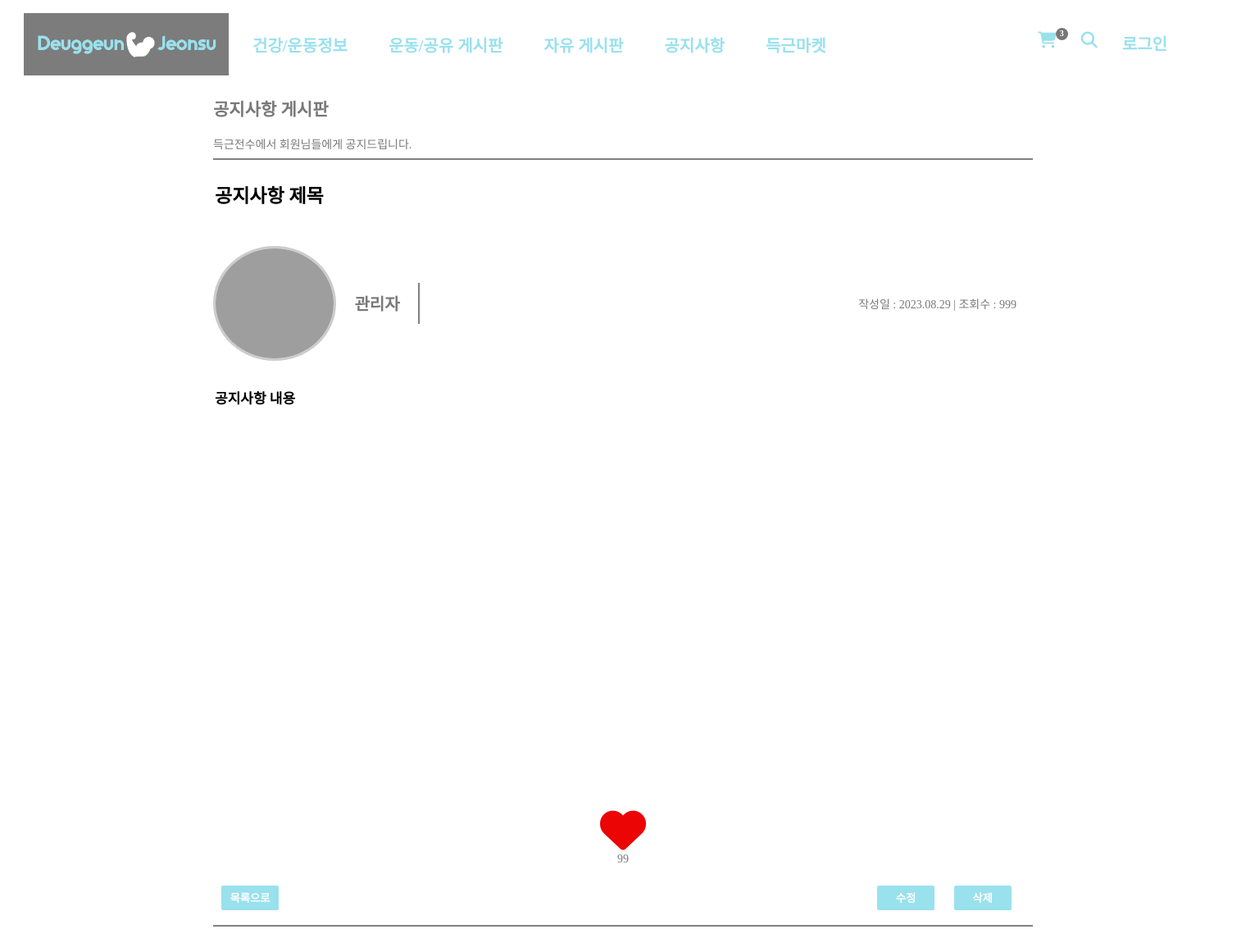
After one commit to DeuggeunJeonsu/DeuggeunJeonsu, a Java web app: page /notificationDetail in a window 1520 px wide. The commit adds this page. Shown: the whole page at 82% size. Run offline with Spring Boot 4, a stand-in JSP engine, Linux system fonts and the light colour scheme; the project's own start-up code is not run, and a stand-in starts its controllers and pages; some libraries are stand-ins or nearby versions; some web fonts are replaced; grey boxes are pictures that could not be loaded.

Commit message:
2023-08-29 공지사항 +2

```diff
--- a/FinalProject/src/main/java/com/jeonsu/deuggeun/board/controller/BoardController.java
+++ b/FinalProject/src/main/java/com/jeonsu/deuggeun/board/controller/BoardController.java
@@ -12,9 +12,21 @@ public class BoardController {
 		return "board/boardList";
 	}
 
-	@RequestMapping("/notification")
+	@RequestMapping("/notificationList")
 	public String notificationList() {
 
-		return "board/notification";
+		return "board/notificationList";
+	}
+
+	@RequestMapping("/notificationWrite")
+	public String notificationWrite() {
+
+		return "board/notificationWrite";
+	}
+
+	@RequestMapping("/notificationDetail")
+	public String notificationDetail() {
+
+		return "board/notificationDetail";
 	}
 }
--- /dev/null
+++ b/FinalProject/src/main/webapp/WEB-INF/views/board/notificationDetail.jsp
@@ -0,0 +1,81 @@
+<%@ page language="java" contentType="text/html; charset=UTF-8"
+	pageEncoding="UTF-8"%>
+<%@ taglib prefix="c" uri="http://java.sun.com/jsp/jstl/core"%>
+
+<!DOCTYPE html>
+<html lang="ko">
+
+<head>
+<meta charset="UTF-8">
+<meta http-equiv="X-UA-Compatible" content="IE=edge">
+<meta name="viewport" content="width=device-width, initial-scale=1.0">
+<title>공지사항 상세페이지</title>
+
+<script src="https://kit.fontawesome.com/f7459b8054.js"
+	crossorigin="anonymous"></script>
+<link rel="stylesheet"
+	href="/resources/css/board/notificationDetail-style.css">
+</head>
+
+<body>
+	<main>
+		<div class="Jheader">
+			<jsp:include page="/WEB-INF/views/common/header.jsp"></jsp:include>
+		</div>
+
+		<div class="Jbody">
+			<div class="Jcenter">
+
+				<div class="ncHead">
+					<h2>공지사항 게시판</h2>
+				</div>
+
+				<div class="ncText">득근전수에서 회원님들에게 공지드립니다.</div>
+
+				<div class="ncTitle">
+					<input type="text" autocomplete="off" value="공지사항 제목" readonly>
+				</div>
+
+				<div class="ncProfile">
+
+					<div id="ncProfile2">
+						<img
+							src="https://encrypted-tbn0.gstatic.com/images?q=tbn:ANd9GcTcmsIcVNgkjQ_BAsCA53PKy_iBXOaetVFJBQ&usqp=CAU"
+							id="adminProfile">
+					</div>
+
+					<div id="ncName">관리자</div>
+
+					<div id="ncCheckbox">작성일 : 2023.08.29 | 조회수 : 999</div>
+
+				</div>
+
+				<textarea class="ncContent" readonly>공지사항 내용</textarea>
+
+
+
+				<div class="ncContent2">
+					<i class="fa-solid fa-heart" id="Jheart"></i>
+					<div id="likeCount">99</div>
+				</div>
+
+				<div class="ncBtn">
+					<div class="listbtn1">
+
+						<button id="listbtn2">목록으로</button>
+					</div>
+
+					<div class="ncBtnList">
+						<button id="ncUpdate">수정</button>
+						<button id="ncDelete">삭제</button>
+
+					</div>
+				</div>
+				<div class="JJ"></div>
+			</div>
+		</div>
+	</main>
+	<script src="notificationWrite.js"></script>
+</body>
+
+</html>
--- a/FinalProject/src/main/webapp/WEB-INF/views/board/notificationWrite.jsp
+++ b/FinalProject/src/main/webapp/WEB-INF/views/board/notificationWrite.jsp
@@ -15,6 +15,10 @@
 
 <body>
     <main>
+
+        <div class="Jheader">
+			<jsp:include page="/WEB-INF/views/common/header.jsp"></jsp:include>
+		</div>
 
         <div class="Jbody">
             <div class="Jcenter">
@@ -42,7 +46,7 @@
                     <div id="ncCheckbox"><input type="checkbox"> 중요 공지사항</div>
 
                 </div>
-                <textarea class="ncContent" maxlength="2000" placeholder="내용을 입력해주세요."></textarea>
+                <textarea class="ncContent" maxlength="1999" placeholder="내용을 입력해주세요."></textarea>
 
 
 
--- /dev/null
+++ b/FinalProject/src/main/webapp/resources/css/board/notificationDetail-style.css
@@ -0,0 +1,196 @@
+* {
+	box-sizing: border-box;
+	/* border: 1px solid black;  */
+}
+
+.Jheader {
+	height: 100px;
+	width: 100%;
+}
+
+a {
+	text-decoration: none;
+	color: black;
+}
+
+a:hover {
+	color: #99E1ED;
+}
+
+main {
+	min-width: 1000px;
+}
+
+.Jbody {
+	margin: auto;
+	display: flex;
+	justify-content: center;
+	min-width: 1000px;
+}
+
+.Jcenter {
+	width: 80%;
+	min-width: 1000px;
+	display: flex;
+	flex-direction: column;
+	align-items: center;
+}
+
+table {
+	width: 1000px;
+	border-collapse: collapse;
+}
+
+th {
+	background-color: darkgray;
+	height: 30px;
+}
+
+td {
+	text-align: center;
+	border-bottom: 1px solid grey;
+	height: 35px;
+}
+
+.ncHead {
+	width: 1000px;
+}
+
+.ncText {
+	display: flex;
+	border-bottom: 2px solid gray;
+	height: 30px;
+	width: 1000px;
+	margin-bottom: 10px;
+}
+
+.ncTitle {
+	width: 1000px;
+	height: 65px;
+	display: flex;
+	align-items: center;
+	justify-content: right;
+}
+
+.ncTitle>input {
+	width: 100%;
+	height: 65px;
+	border: 0.5px solid gray;
+	border-radius: 5px;
+	outline: none;
+	font-size: 23px;
+	font-weight: bold;
+	border: none;
+}
+
+.ncContent {
+	width: 1000px;
+	height: 500px;
+	resize: none;
+	overflow: hidden;
+	border-radius: 5px;
+	font-size: 17px;
+	font-weight: bolder;
+	outline: none;
+	border: none;
+}
+
+.ncProfile {
+	display: flex;
+	width: 1000px;
+	height: 200px;
+	align-items: center;
+}
+
+#ncProfile2 {
+	width: 15%;
+	border: 3px solid #ccc;
+	border-radius: 50%;
+	height: 140px;
+	position: relative;
+	overflow: hidden;
+	display: flex;
+	justify-content: center;
+	align-content: center;
+}
+
+#adminProfile {
+	height: 100%;
+}
+
+#ncName {
+	width: 10%;
+	height: 50px;
+	display: flex;
+	justify-content: center;
+	align-items: center;
+	font-weight: bold;
+	font-size: 20px;
+}
+
+#ncCheckbox {
+	width: 73%;
+	height: 50px;
+	display: flex;
+	align-items: center;
+	justify-content: right;
+	border-left: 2.5px solid gray;
+}
+
+#ncCheckbox>input {
+	margin-left: 20px;
+}
+
+.ncContent2 {
+	width: 1000px;
+	height: 100px;
+	display: flex;
+	flex-direction: column;
+	justify-content: center;
+	align-items: center;
+}
+
+#ncContentText {
+	height: 30px;
+}
+
+.ncBtn {
+	width: 1000px;
+	height: 60px;
+	display: flex;
+	justify-content: center;
+	border-bottom: 2px solid grey;
+}
+
+.ncBtn  button {
+	margin: 10px;
+	width: 70px;
+	height: 30px;
+	background-color: #99E1ED;
+	color: white;
+	font-weight: bold;
+	border: none;
+	border-radius: 2px;
+}
+
+.ncBtn>button:hover {
+	cursor: pointer;
+}
+
+#Jheart {
+	font-size: 4em;
+	color: #eb0505;
+	cursor: pointer;
+}
+
+.listbtn1 {
+	width: 80%;
+}
+
+.ncBtnList {
+	width: 20%;
+}
+
+.JJ{
+	height: 20px;
+}
```
Also changed, not shown: FinalProject/src/main/webapp/WEB-INF/views/board/notificationList.jsp (renamed from FinalProject/src/main/webapp/WEB-INF/views/board/notification.jsp, +13 -9 lines), FinalProject/src/main/webapp/resources/css/board/notification.css (+32 -6 lines), FinalProject/src/main/webapp/resources/css/board/notificationWrite-style.css (+7 -0 lines).
